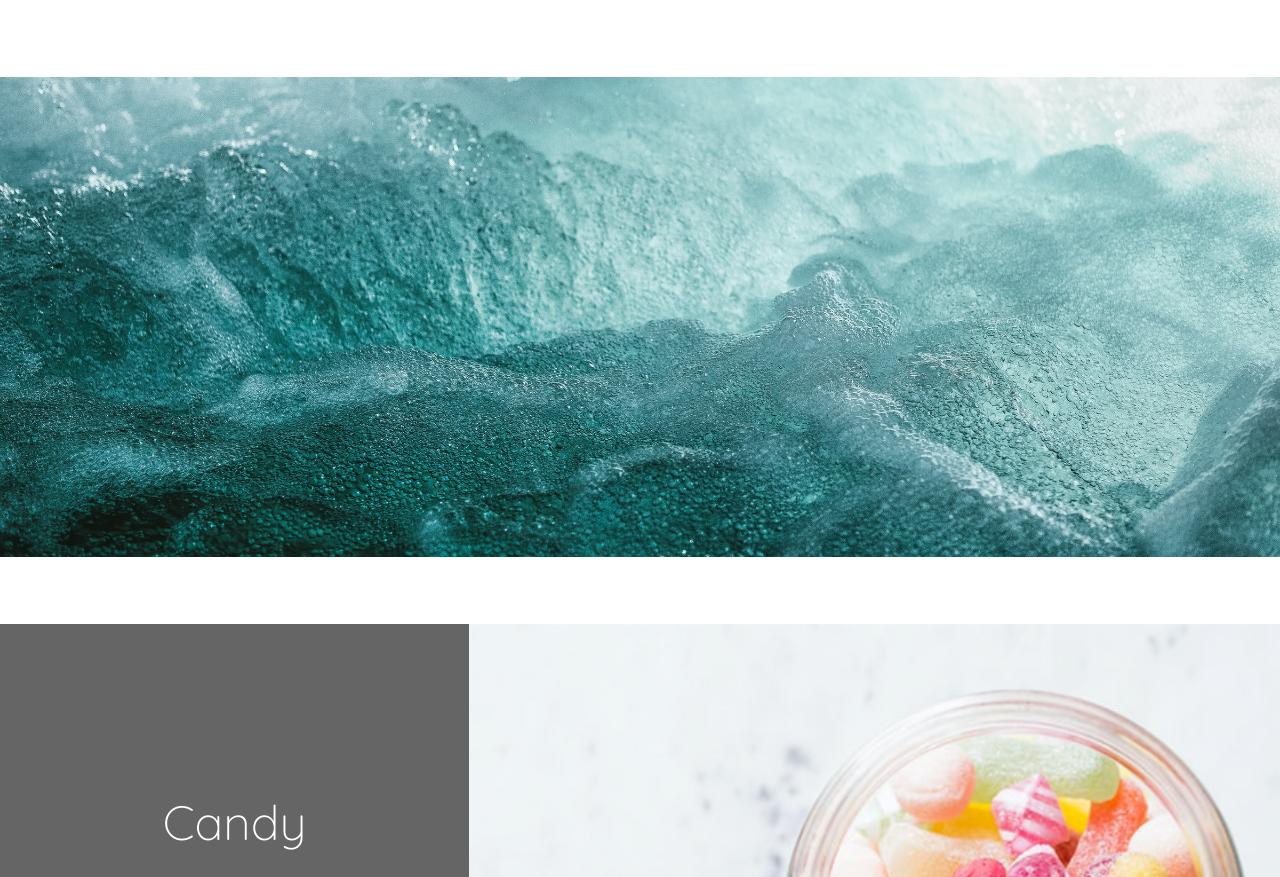
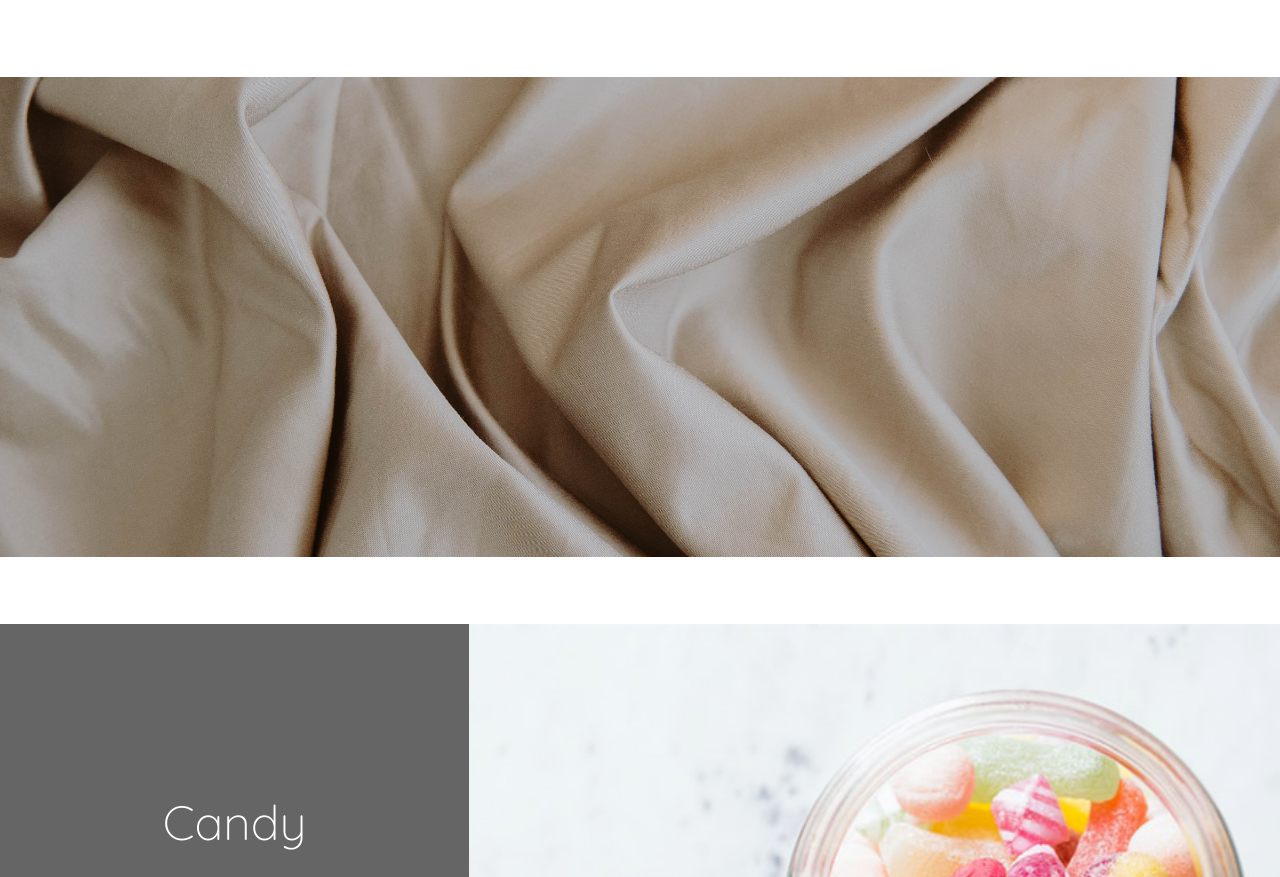
Before and after one commit to JenniferTendell/sweetish, a plain HTML site: page index.html in a window 1280 px wide. Shown: the part 3513-4390 px from the top of the page. Drawn offline with Linux system fonts and the light colour scheme.

Commit message:
Change image, water -> fabric.

```diff
--- a/index.html
+++ b/index.html
@@ -157,7 +157,7 @@
             </div>
         </div>
         <!-- Image devider -->
-        <img class="image-devider" src="./assets/water.jpg" alt="Leafs">
+        <img class="image-devider" src="./assets/fabric.jpg" alt="Fabric">
         <!-- Candy -->
         <div class="container">
             <div class="category-header">
```
Also changed, not shown: assets/fabric.jpg (added), assets/water.jpg (deleted).
